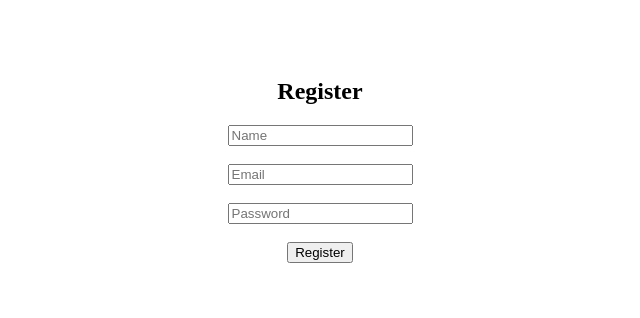
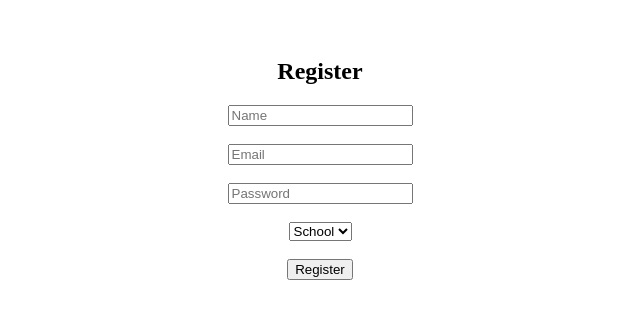
Before and after one commit to jeswanth911/school-wa-app, a React (Create React App) app: page /register in a window 1280 px wide. Shown: the top 318 px of the page, without its empty margins (320-960 px from the left). Built offline with nearby package versions, Linux system fonts and the light colour scheme; the HTML template or start-up script is replaced by a standard one.

Commit message:
Update Register.js

```diff
--- a/src/pages/Register.js
+++ b/src/pages/Register.js
@@ -1,13 +1,49 @@
-import React from 'react';
+import React, { useState } from "react";
+import { auth, db } from "../firebase";
+import { createUserWithEmailAndPassword } from "firebase/auth";
+import { doc, setDoc } from "firebase/firestore";
 
 export default function Register() {
+  const [name, setName] = useState("");
+  const [email, setEmail] = useState("");
+  const [password, setPassword] = useState("");
+  const [role, setRole] = useState("School");
+
+  const handleRegister = async () => {
+    if (!name || !email || !password) {
+      alert("Please fill all fields.");
+      return;
+    }
+
+    try {
+      const userCredential = await createUserWithEmailAndPassword(auth, email, password);
+      const user = userCredential.user;
+
+      await setDoc(doc(db, "users", user.uid), {
+        name,
+        email,
+        role,
+      });
+
+      alert("✅ Registered Successfully!");
+    } catch (error) {
+      alert("❌ Error: " + error.message);
+      console.error(error);
+    }
+  };
+
   return (
-    <div style={{ textAlign: 'center', padding: '50px' }}>
+    <div style={{ padding: "30px", textAlign: "center" }}>
       <h2>Register</h2>
-      <input placeholder="Name" /><br /><br />
-      <input placeholder="Email" /><br /><br />
-      <input placeholder="Password" type="password" /><br /><br />
-      <button>Register</button>
+      <input type="text" placeholder="Name" onChange={(e) => setName(e.target.value)} /><br /><br />
+      <input type="email" placeholder="Email" onChange={(e) => setEmail(e.target.value)} /><br /><br />
+      <input type="password" placeholder="Password" onChange={(e) => setPassword(e.target.value)} /><br /><br />
+      <select value={role} onChange={(e) => setRole(e.target.value)}>
+        <option value="School">School</option>
+        <option value="Agent">Agent</option>
+        <option value="Admin">Admin</option>
+      </select><br /><br />
+      <button onClick={handleRegister}>Register</button>
     </div>
   );
-}
+  }
```
